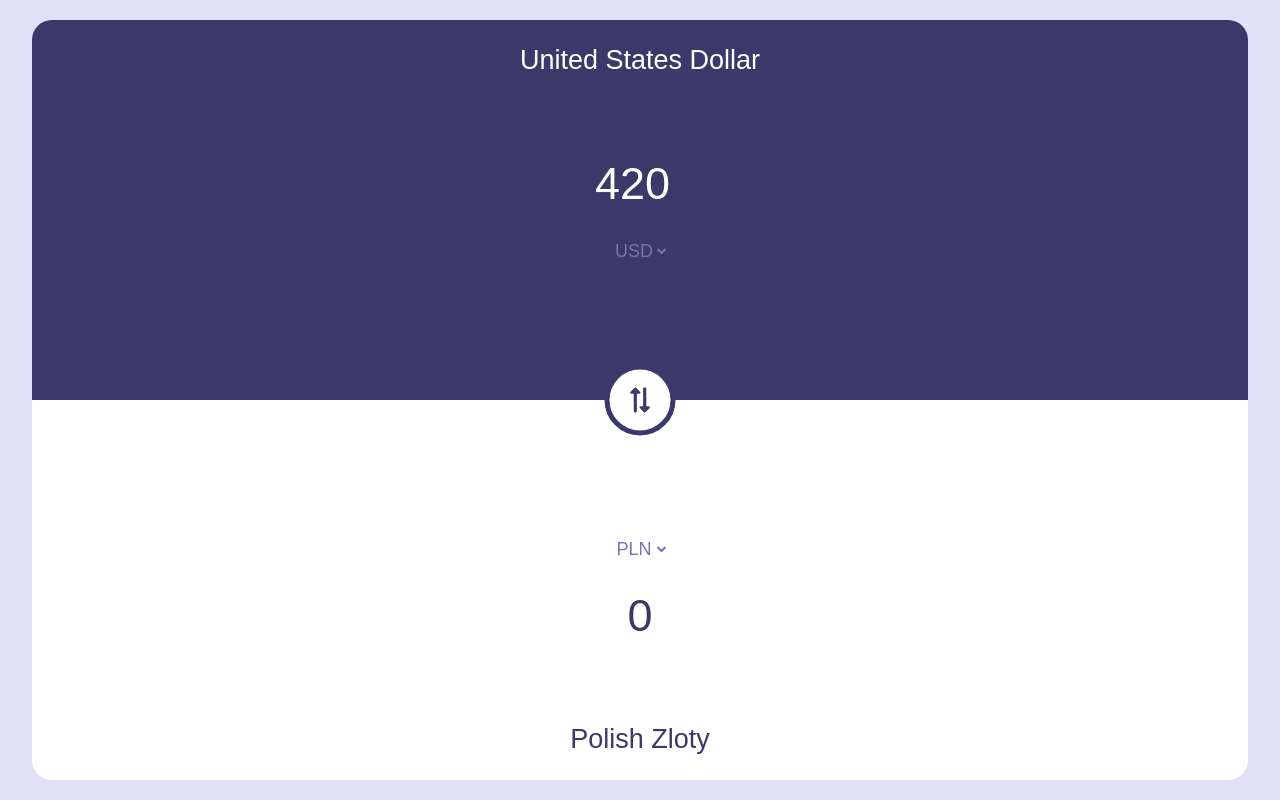
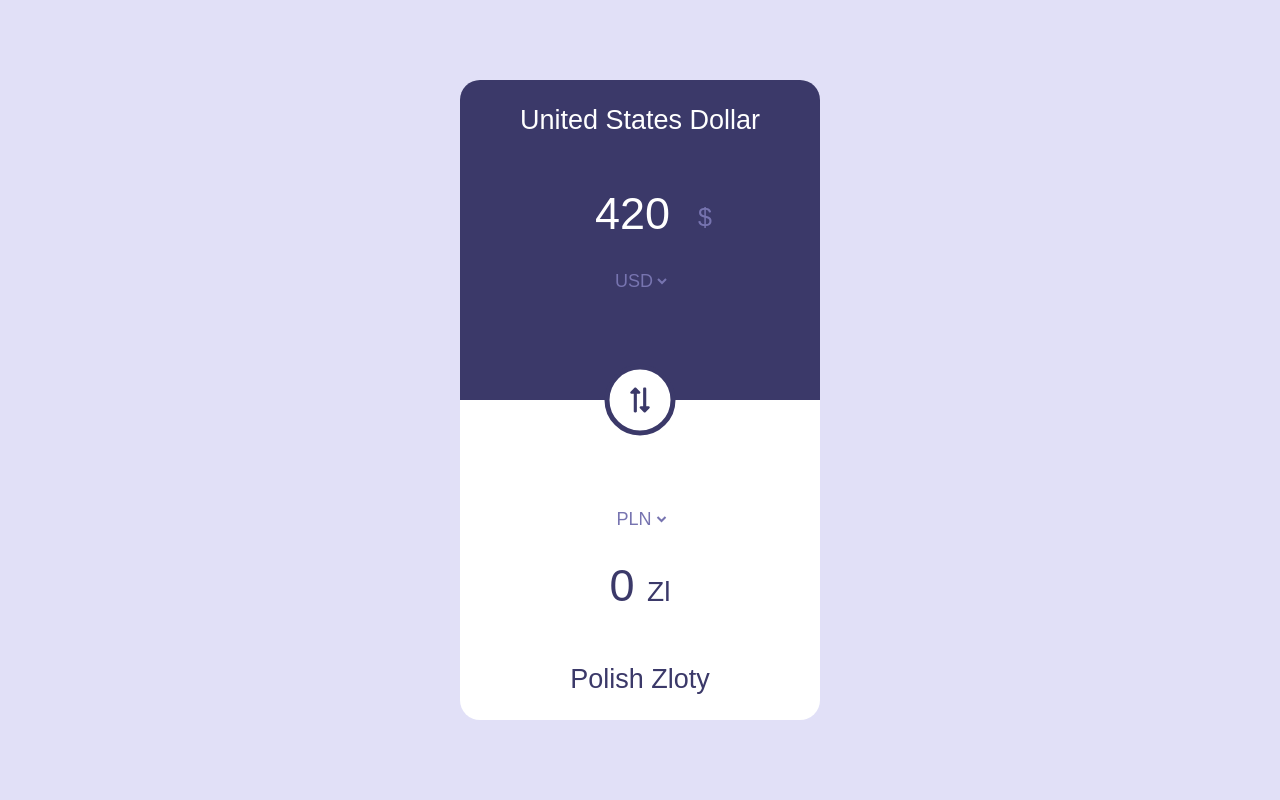
Before and after one commit to marceleq27/CurrencyConverter, a React (Create React App) app: page / in a window 1280 px wide. Built offline with nearby package versions, Linux system fonts and the light colour scheme; a web font is replaced by a local one.

Commit message:
fixed logic and add symbols

```diff
--- a/src/App.js
+++ b/src/App.js
@@ -6,11 +6,17 @@ import "../src/App.scss";
 class App extends Component {
   state = {
     value: "420",
+    value2: "",
+    rate1: "",
+    rate2: "",
     valueExchange: "0",
     selectedValue1: "",
     selectedValue2: "",
-    pln: ""
+    pln: "",
+    symbol2: "Zl",
+    symbol1: "$"
   };
+
   handleChange = e => {
     this.setState({
       value: e.target.value
@@ -24,9 +30,7 @@ class App extends Component {
       .selectedOptions[0].text;
     const selectOption2 = document.getElementById("selectControl2")
       .selectedOptions[0].text;
-
     if (selectOption1 !== "PLN") {
-      const { value } = this.state;
       fetch(
         `http://api.nbp.pl/api/exchangerates/rates/a/${selectOption1}/?format=json`
       )
@@ -35,14 +39,17 @@ class App extends Component {
         })
         .then(response => response.json())
         .then(data => {
-          this.setState({
-            valueExchange: (value * data.rates[0].mid).toFixed(2)
-          });
-        });
-    } else {
           const { value } = this.state;
           this.setState({
-        pln: value
+            pln: (value * data.rates[0].mid).toFixed(2),
+            rate1: data.rates[0].mid
+          });
+          if (selectOption1 !== "PLN" && selectOption2 === "PLN") {
+            const { pln } = this.state;
+            this.setState({
+              valueExchange: pln
+            });
+          }
         });
     }
     if (selectOption2 !== "PLN") {
@@ -54,20 +61,24 @@ class App extends Component {
         })
         .then(response => response.json())
         .then(data => {
-          const { pln } = this.state;
-          if (pln === 1) {
-            const exchangedValue = pln * data.rates[0].mid;
           this.setState({
-              valueExchange: exchangedValue.toFixed(2)
+            rate2: data.rates[0].mid
           });
-          } else {
-            const exchangedValue = pln / data.rates[0].mid;
+          if (selectOption1 !== "PLN" && selectOption2 !== "PLN") {
+            const { pln, rate2 } = this.state;
             this.setState({
-              valueExchange: exchangedValue.toFixed(2)
+              valueExchange: (pln / rate2).toFixed(2)
+            });
+          }
+          if (selectOption1 === "PLN" && selectOption2 !== "PLN") {
+            const { value, rate2 } = this.state;
+            this.setState({
+              valueExchange: (value / rate2).toFixed(2)
             });
           }
         });
     }
+
     if (selectOption1 === selectOption2) {
       alert("You can't convert the same currency!");
     }
@@ -78,32 +89,38 @@ class App extends Component {
     switch (selectElement.selectedOptions[0].text) {
       case "USD":
         this.setState({
-          selectedValue1: selectElement.options[0].value
+          selectedValue1: selectElement.options[0].value,
+          symbol1: "$"
         });
         break;
       case "PLN":
         this.setState({
-          selectedValue1: selectElement.options[1].value
+          selectedValue1: selectElement.options[1].value,
+          symbol1: "Zl"
         });
         break;
       case "GBP":
         this.setState({
-          selectedValue1: selectElement.options[2].value
+          selectedValue1: selectElement.options[2].value,
+          symbol1: "£"
         });
         break;
       case "EUR":
         this.setState({
-          selectedValue1: selectElement.options[3].value
+          selectedValue1: selectElement.options[3].value,
+          symbol1: "€"
         });
         break;
       case "CHF":
         this.setState({
-          selectedValue1: selectElement.options[4].value
+          selectedValue1: selectElement.options[4].value,
+          symbol1: "CHF"
         });
         break;
       default:
         this.setState({
-          selectedValue1: selectElement.options[0].value
+          selectedValue1: selectElement.options[0].value,
+          symbol1: "$"
         });
     }
   };
@@ -112,49 +129,73 @@ class App extends Component {
     switch (selectElement.selectedOptions[0].text) {
       case "USD":
         this.setState({
-          selectedValue2: selectElement.options[0].value
+          selectedValue2: selectElement.options[1].value,
+          symbol2: "$"
         });
         break;
       case "PLN":
         this.setState({
-          selectedValue2: selectElement.options[1].value
+          selectedValue2: selectElement.options[0].value,
+          symbol2: "Zl"
         });
         break;
       case "GBP":
         this.setState({
-          selectedValue2: selectElement.options[2].value
+          selectedValue2: selectElement.options[2].value,
+          symbol2: "£"
         });
         break;
       case "EUR":
         this.setState({
-          selectedValue2: selectElement.options[3].value
+          selectedValue2: selectElement.options[3].value,
+          symbol2: "€"
         });
         break;
       case "CHF":
         this.setState({
-          selectedValue2: selectElement.options[4].value
+          selectedValue2: selectElement.options[4].value,
+          symbol2: "CHF"
         });
         break;
       default:
         this.setState({
-          selectedValue2: selectElement.options[0].value
+          selectedValue2: selectElement.options[0].value,
+          symbol2: "Zl"
         });
     }
   };
 
+  getValue = () => {
+    const selectElement = document.getElementById("selectControl1");
+    const text = selectElement.selectedOptions[0].text;
+    console.log(text);
+    return text;
+  };
+
   render() {
-    const { value, valueExchange, selectedValue1, selectedValue2 } = this.state;
+    const {
+      value,
+      valueExchange,
+      selectedValue1,
+      selectedValue2,
+      symbol2,
+      symbol1
+    } = this.state;
     return (
       <section>
         <div className="container">
           <h2>{selectedValue1 || "United States Dollar"}</h2>
           <form id="form1">
+            <div className="amount">
               <input
                 type="number"
                 className="number"
                 value={value}
                 onChange={this.handleChange}
               />
+              <span>{symbol1}</span>
+            </div>
+
             <select onChange={this.selectValue1} id="selectControl1">
               <option value="United States Dollar">USD</option>
               <option value="Polish Zloty">PLN</option>
@@ -180,7 +221,9 @@ class App extends Component {
               <option value="Euro">EUR</option>
               <option value="Swiss Franc">CHF</option>
             </select>
-            <p>{valueExchange}</p>
+            <p>
+              {valueExchange} <span>{symbol2}</span>
+            </p>
           </form>
           <h2 className="selectValue">{selectedValue2 || "Polish Zloty"}</h2>
         </div>
--- a/src/App.scss
+++ b/src/App.scss
@@ -30,7 +30,7 @@ $font: "Blinker", sans-serif;
   font-size: 4.5rem;
   text-align: center;
   color: $color;
-  width: 70%;
+  width: 60%;
   font-weight: 400;
 }
 @mixin select {
@@ -61,8 +61,8 @@ section {
   align-items: center;
   justify-content: space-between;
   flex-direction: column;
-  width: 95vw;
-  height: 95vh;
+  width: 360px;
+  height: 640px;
   text-align: center;
   @include centerPosition(absolute);
   .arrows {
@@ -92,7 +92,23 @@ section {
     form {
       @include centerPosition(absolute);
       @include form($primary-color);
-
+      .amount {
+        position: relative;
+        background-color: $primary-color;
+        display: flex;
+        align-items: center;
+        justify-content: center;
+        span {
+          background-color: $primary-color;
+          font-size: 2.5rem;
+          color: $secondary-color;
+          font-weight: 300;
+          line-height: 4.5rem;
+          position: absolute;
+          right: 10%;
+          bottom: 0;
+        }
+      }
       input {
         @include input($primary-color, #fff);
       }
@@ -127,6 +143,9 @@ section {
       p {
         @include input(#fff, $primary-color);
         width: 100%;
+        span {
+          background-color: #fff;
+        }
       }
     }
   }
```
Lines whose indentation alone changed are shown as unchanged.
